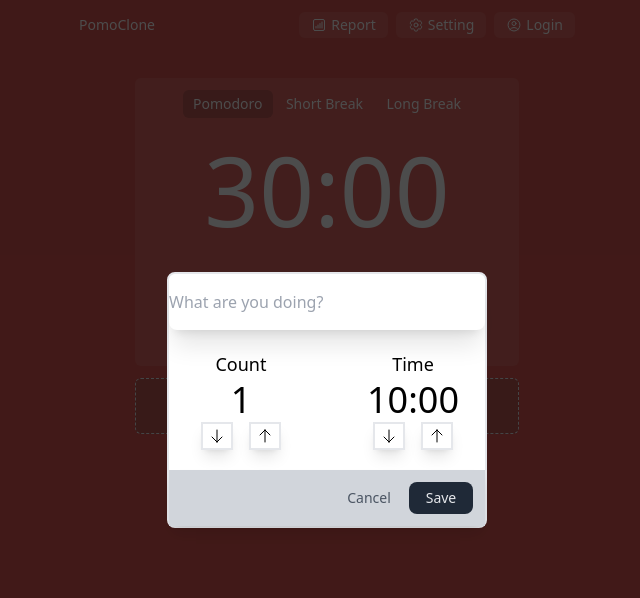
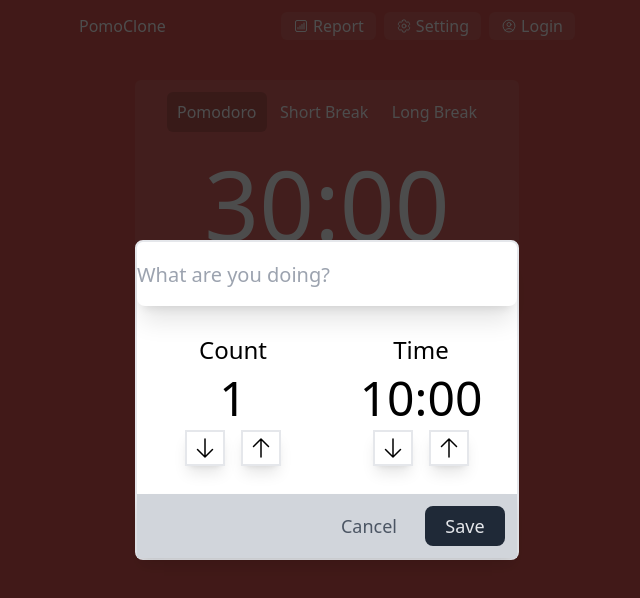
Before and after one commit to pezdel/pomo-clone, a Next.js app: page / in a window 1280 px wide. Both pictures are taken after a click on the button "AddTask". Shown: the top 598 px of the page, without its empty margins (313-953 px from the left). Built offline with nearby package versions, Linux system fonts and the light colour scheme.

Commit message:
size changes

```diff
--- a/src/components/Modal/Edit/Counter.tsx
+++ b/src/components/Modal/Edit/Counter.tsx
@@ -10,11 +10,11 @@ export const Counter: React.FC<{
 }> = ({inc, dec, val, type}) => {
    return(
       <>
-         <div className="flex flex-col w-24 h-28 justify-between py-1.5">
-            <div className="flex justify-center text-lg border-gray-300">
+         <div className="flex flex-col w-28 h-36 justify-between py-1.5">
+            <div className="flex justify-center text-2xl border-gray-300">
                {type}
             </div>
-            <div className="flex justify-center text-4xl">
+            <div className="flex justify-center text-5xl">
                {val}{type=="Time" ? ":00" : ""}
             </div>
             <div className="flex justify-between w-full px-2 ">
--- a/src/components/Modal/Edit/index.tsx
+++ b/src/components/Modal/Edit/index.tsx
@@ -14,24 +14,24 @@ export const EditModal: React.FC = () => {
 
    return(
       <ModalTemplate close={setEditModal}>
-         <div className='h-64 w-80 border-2 flex flex-col rounded-lg justify-between bg-white'>
-            <input placeholder={task.name} onChange={(e) => changeName(e.target.value)} className="w-full shadow-xl rounded-lg h-14 form-control block text-base " />
+         <div className='h-80 w-96 border-2 flex flex-col rounded-lg justify-between bg-white'>
+            <input placeholder={task.name} onChange={(e) => changeName(e.target.value)} className="w-full shadow-xl rounded-lg h-16 form-control block text-base text-xl " />
 
-            <div className="flex w-full justify-between px-6 ">
+            <div className="flex w-full justify-between px-10 ">
                <Counter type="Count" inc={incCount} dec={decCount} val={task.count} />
                <Counter type="Time" inc={incTime} dec={decTime} val={task.min} />
             </div>
 
             <div className="flex justify-between bg-gray-300 shadow-lg">
                {task.id != -1 && <DeleteButton id={task.id} />}
-               <div className='flex w-full h-14 pr-2 justify-end items-center'>
+               <div className='flex w-full h-16 pr-2 justify-end items-center'>
                   <Button
-                     className="h-9 w-16 mx-1 text-gray-600 text-sm font-medium"
+                     className="h-10 w-16 mr-5 text-gray-600 text-lg font-medium "
                      onClick={() => setEditModal(false)}
                      text="Cancel"
                      />
                   <Button
-                     className="h-8 w-16 mx-1 bg-gray-800 text-gray-200 rounded-lg text-sm font-normal hover:bg-gray-900"
+                     className="h-10 w-20 mx-1 bg-gray-800 text-gray-200 rounded-lg text-lg font-normal hover:bg-gray-900"
                      onClick={() => saveEdit(task.id, task)}
                      text="Save"
                      />
--- a/src/components/Modal/Settings/SettingItem.tsx
+++ b/src/components/Modal/Settings/SettingItem.tsx
@@ -12,9 +12,9 @@ export const SettingItem: React.FC<ISettingItem> = ({item, color}) => {
    const dec = useSettingsStore((state) => state.dec)
 
    return(
-      <div style={{backgroundColor: color}} className="flex justify-between h-16 shadow-lg px-3 border-t-2 rounded-md">
+      <div style={{backgroundColor: color}} className="flex justify-between h-20 shadow-lg px-3 border-t-2 rounded-md">
          <div className="flex justify-center items-center w-full flex-col">
-            <div>
+            <div className="text-xl">
                {item.text}:
             </div>
          </div>
@@ -23,7 +23,7 @@ export const SettingItem: React.FC<ISettingItem> = ({item, color}) => {
                className="flex justify-center border-2 shadow-lg px-1.5 py-1 bg-white"
                svg={<DownSvg />}
                onClick={() => dec(item.name)} />
-            <div className="px-1.5 w-14 flex justify-center text-white text-xl">
+            <div className="px-1.5 w-16 flex justify-center text-white text-xl">
                {item.value}:00
             </div>
             <Button
--- a/src/components/Modal/Settings/index.tsx
+++ b/src/components/Modal/Settings/index.tsx
@@ -28,21 +28,21 @@ export const SettingModal: React.FC = () => {
 
    return(
       <ModalTemplate close={() => setSettingsModal(false)}>
-         <div className='w-72 bg-white rounded-md border border-2 '>
-            <h1 className="bg-white shadow-lg rounded-tr-md rounded-tl-md flex justify-center items-center h-10 text-xl underline font-semibold">
+         <div className='w-96  bg-white rounded-md border border-2 '>
+            <h1 className="bg-white shadow-lg rounded-tr-md rounded-tl-md flex justify-center items-center h-16 text-xl underline font-semibold">
                Time Settings
             </h1>
             <SettingItem item={items.main} color={settingsColors.red} />
             <SettingItem item={items.short} color={settingsColors.teal} />
             <SettingItem item={items.long} color={settingsColors.blue} />
-            <div className="flex items-center justify-center bg-gray-400 w-full h-14 rounded-bl-md rounded-br-md border-t-2">
+            <div className="flex items-center justify-center bg-gray-400 w-full h-16 rounded-bl-md rounded-br-md border-t-2">
                <Button
-                  className="flex items-center px-4 py-1.5 rounded-md  font-semibold"
+                  className="flex items-center px-4 py-1.5 rounded-md font-semibold text-xl"
                   text="Cancel"
                   onClick={() => setSettingsModal(false)}
                   />
                <Button
-                  className="flex items-center px-4 py-1.5 rounded-md border border-3 font-semibold shadow-lg ml-4"
+                  className="flex items-center px-4 py-1.5 rounded-md border border-3 font-semibold shadow-lg ml-4 text-xl"
                   svg={<SaveSvg />}
                   onClick={save}
                   text="Save"
--- a/src/components/Navbar/index.tsx
+++ b/src/components/Navbar/index.tsx
@@ -6,7 +6,7 @@ import { useMainStore } from '../../stores'
 
 export const Navbar: React.FC = () => {
    const setSettingsModal = useMainStore((state) => state.setSettingsModal)
-   const baseStyle = 'inline-block flex items-center mx-1 px-3 py-1 text-white font-light text-sm leading-tight rounded-md hover:bg-red-400 transition ease-in-out delay-150'
+   const baseStyle = 'inline-block flex items-center mx-1 px-3 py-1 text-white font-light text-md leading-tight rounded-md hover:bg-red-400 transition ease-in-out delay-150'
 
    return (
       <>
--- a/src/components/TaskList/TaskListItem.tsx
+++ b/src/components/TaskList/TaskListItem.tsx
@@ -10,23 +10,25 @@ export const TaskListItem: React.FC<{item: TaskItem}> = ({item}) => {
    const setEditTask = useEditStore((state) => state.setTask)
 
    return(
-      <div className={`flex items-center bg-white text-gray-500 h-12 my-1 rounded-md px-2  ${activeId == item.id ? ' bg-red-200 ' : ''}`}>
+      <div className={`flex items-center  bg-white text-gray-500 h-16 my-1 rounded-md px-2  ${activeId == item.id ? ' bg-red-200 ' : ''}`}>
          <Button
+            className="flex"
             onClick={() => toggleComplete(item.id)}
             svg={item.complete ? <CheckSvg /> : <NotCheckSvg />}
             />
 
-         <div onClick={() => setActiveId(item.id)} className={`ml-2 w-full h-full flex items-center text-md font-semibold ${item.complete ? ' line-through font-extralight ' : ' '}`} >
+         <div onClick={() => setActiveId(item.id)} className={`ml-2 w-full h-full flex items-center text-xl font-semibold ${item.complete ? ' line-through font-extralight ' : ' '}`} >
             {item.name}
          </div>
-         <div className='text-gray-400 mr-2'>
+         <div className='text-gray-400 mr-2 text-xl'>
             {item.time.total.min}:00
          </div>
-         <div className='text-gray-400 mr-2'>
+         <div className='text-gray-400 mr-2 text-xl'>
             {item.count.current}/{item.count.total}
          </div>
 
          <Button
+            className="pr-1"
             onClick={() => setEditTask(item.id)}
             svg={<MenuSvg />}
             />
--- a/src/components/TaskList/index.tsx
+++ b/src/components/TaskList/index.tsx
@@ -12,7 +12,7 @@ export const TaskList: React.FC = () => {
       <>
          <Button
             text="AddTask"
-            className="flex items-center justify-center w-full h-14 bg-dark border border-dashed rounded-md text-gray-200 font-normal transition ease-in-out delay-150"
+            className="flex items-center justify-center w-full h-16 bg-dark border border-dashed rounded-md text-gray-200 text-xl font-normal transition ease-in-out delay-150"
             onClick={() => setEditTask(-1)}
             svg={<AddSvg />}
             />
--- a/src/components/Timer/index.tsx
+++ b/src/components/Timer/index.tsx
@@ -62,7 +62,7 @@ export const Timer: React.FC = () => {
             {!running && <Button
                text="Start"
                onClick={start}
-               className="bg-white text-primary text-2xl h-12 w-40 rounded-md font-semibold transition ease-in-out delay-150"
+               className="bg-white text-primary text-3xl h-14 w-40 rounded-md font-semibold transition ease-in-out delay-150"
                />
             }
             {running && <Button
--- a/src/components/TimerHeader/index.tsx
+++ b/src/components/TimerHeader/index.tsx
@@ -8,20 +8,20 @@ export const TimerHeader: React.FC = () => {
 
    return(
       <>
-         <div className="flex w-full justify-between px-12 py-3 ">
+         <div className="flex w-full justify-between px-8 py-3 ">
             <Button
                text="Pomodoro"
-               className={`text-sm font-medium px-2.5 py-1 rounded-md transition ease-in-out delay-150 ${theme == 'theme-red' ? ' bg-dark' : ' '}`}
+               className={`text-md font-medium px-2.5 py-2 rounded-md transition ease-in-out delay-150 ${theme == 'theme-red' ? ' bg-dark ' : ' '}`}
                onClick={() => setTheme('theme-red')}
                />
             <Button
                text="Short Break"
-               className={`text-sm font-medium px-2.5 py-1 rounded-md transition ease-in-out delay-150 ${theme == 'theme-teal' ? ' bg-dark' : ' '}`}
+               className={`text-md font-medium px-2.5 py-2 rounded-md transition ease-in-out delay-150 ${theme == 'theme-teal' ? ' bg-dark' : ' '}`}
                onClick={() => setTheme('theme-teal')}
                />
             <Button
                text="Long Break"
-               className={`text-sm font-medium px-2.5 py-1 rounded-md transition ease-in-out delay-150 ${theme == 'theme-blue' ? ' bg-dark' : ' '}`}
+               className={`text-md font-medium px-2.5 py-2 rounded-md transition ease-in-out delay-150 ${theme == 'theme-blue' ? ' bg-dark' : ' '}`}
                onClick={() => setTheme('theme-blue')}
                />
          </div>
--- a/src/utils/svg.tsx
+++ b/src/utils/svg.tsx
@@ -39,7 +39,7 @@ export const MenuSvg = () => {
 }
 export const CheckSvg = () => {
    return(
-      <svg xmlns="http://www.w3.org/2000/svg" fill="none" viewBox="0 0 24 24" strokeWidth={1.5} stroke="currentColor" className="ml-1 w-5 h-5 rounded-3xl bg-primary text-white ">
+      <svg xmlns="http://www.w3.org/2000/svg" fill="none" viewBox="0 0 24 24" strokeWidth={1.5} stroke="currentColor" className="ml-1 w-6 h-6 rounded-3xl bg-primary text-white ">
         <path strokeLinecap="round" strokeLinejoin="round" d="M4.5 12.75l6 6 9-13.5" />
       </svg>
    )
@@ -64,7 +64,7 @@ export const AddSvg = () => {
 
 export const UpSvg = () => {
    return(
-      <svg xmlns="http://www.w3.org/2000/svg" fill="none" viewBox="0 0 24 24" strokeWidth={1.5} stroke="currentColor" className="w-4 h-4">
+      <svg xmlns="http://www.w3.org/2000/svg" fill="none" viewBox="0 0 24 24" strokeWidth={1.5} stroke="currentColor" className="w-6 h-6">
          <path strokeLinecap="round" strokeLinejoin="round" d="M4.5 10.5L12 3m0 0l7.5 7.5M12 3v18" />
       </svg>
    )
@@ -72,7 +72,7 @@ export const UpSvg = () => {
 
 export const DownSvg = () => {
    return(
-      <svg xmlns="http://www.w3.org/2000/svg" fill="none" viewBox="0 0 24 24" strokeWidth={1.5} stroke="currentColor" className="w-4 h-4">
+      <svg xmlns="http://www.w3.org/2000/svg" fill="none" viewBox="0 0 24 24" strokeWidth={1.5} stroke="currentColor" className="w-6 h-6">
          <path strokeLinecap="round" strokeLinejoin="round" d="M19.5 13.5L12 21m0 0l-7.5-7.5M12 21V3" />
       </svg>
    )
```
